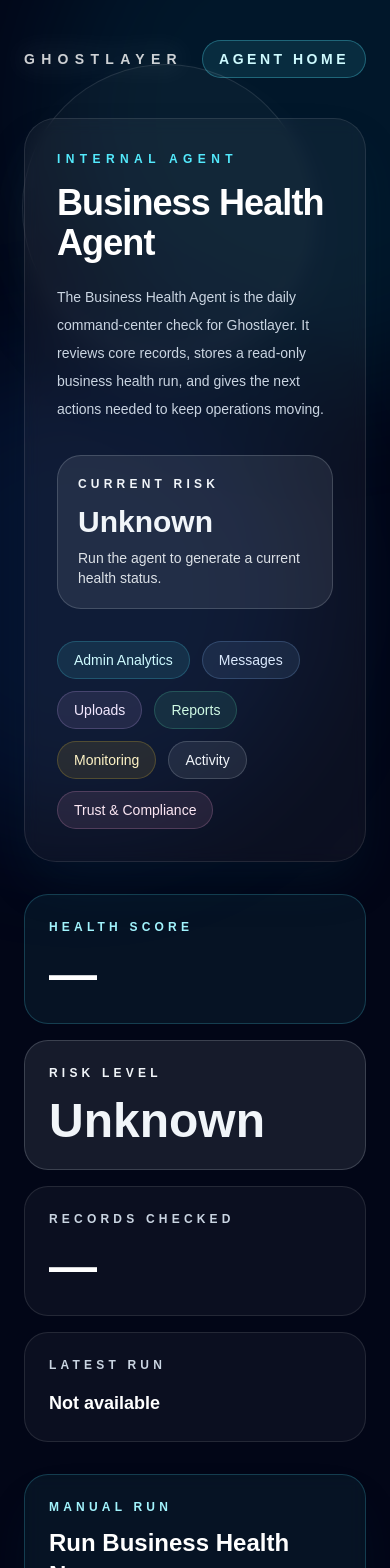
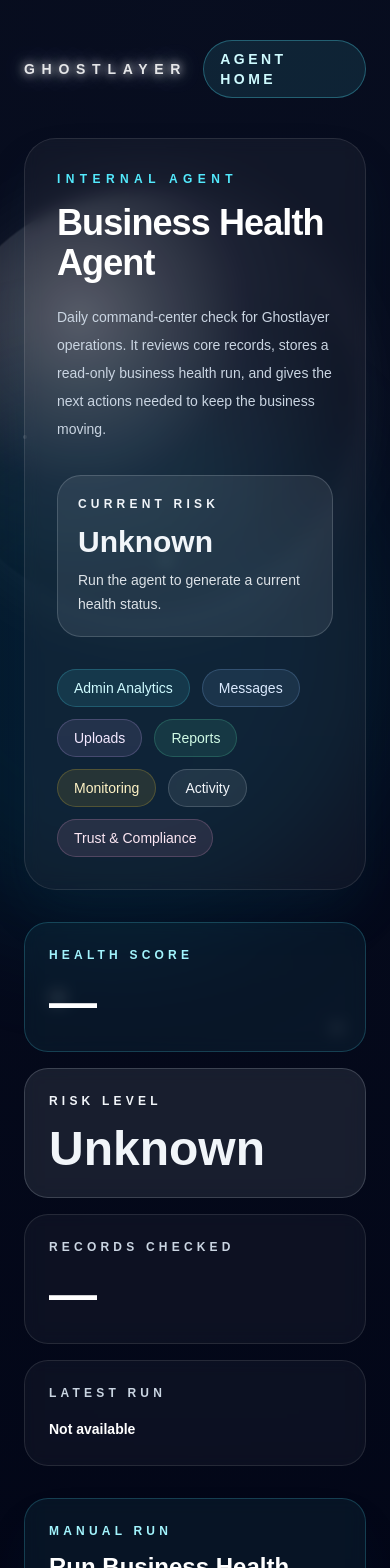
Before and after one commit to DexTheAIBusinessman/ghostlayer, a Next.js app: page /admin/agents/business-health in a window 390 px wide. Shown: the top 1568 px of the page. Built offline with nearby package versions, Linux system fonts and the light colour scheme; no server answers.

Commit message:
match business health agent visual style

```diff
--- a/app/admin/agents/business-health/page.tsx
+++ b/app/admin/agents/business-health/page.tsx
@@ -11,6 +11,12 @@ type BusinessHealthTotals = {
   readErrors?: string[];
 };
 
+type CountItem = {
+  table?: string;
+  label?: string;
+  count?: number;
+};
+
 type AgentRun = {
   id?: string;
   mode?: string;
@@ -18,11 +24,7 @@ type AgentRun = {
   finished_at?: string;
   created_at?: string;
   totals?: BusinessHealthTotals;
-  counts?: {
-    table?: string;
-    label?: string;
-    count?: number;
-  }[];
+  counts?: CountItem[];
   recommended_actions?: string[];
 };
 
@@ -103,7 +105,7 @@ export default async function BusinessHealthAgentPage() {
   const latest = runs[0];
 
   const totals = latest?.totals || {};
-  const counts = Array.isArray(latest?.counts) ? latest.counts : [];
+  const counts: CountItem[] = Array.isArray(latest?.counts) ? latest.counts : [];
   const healthScore = totals.healthScore ?? "—";
   const risk = totals.risk || "unknown";
   const riskLabel = totals.riskLabel || "Unknown";
@@ -116,17 +118,26 @@ export default async function BusinessHealthAgentPage() {
   return (
     <main className="relative min-h-screen overflow-hidden bg-[#020617] px-6 py-10 text-white">
       <div className="pointer-events-none absolute inset-0">
-        <div className="absolute right-[-12rem] top-[-10rem] h-[34rem] w-[34rem] rounded-full bg-cyan-500/10 blur-3xl" />
-        <div className="absolute left-[-10rem] top-[22rem] h-[30rem] w-[30rem] rounded-full bg-blue-500/10 blur-3xl" />
-        <div className="absolute bottom-[-14rem] right-[12rem] h-[34rem] w-[34rem] rounded-full bg-purple-500/10 blur-3xl" />
-        <div className="absolute right-20 top-16 h-72 w-72 rounded-full border border-white/10 bg-white/[0.03] shadow-2xl shadow-white/5" />
+        <div className="absolute inset-0 bg-[radial-gradient(circle_at_50%_0%,rgba(15,23,42,0.45),rgba(2,6,23,0.98)_55%,#020617_100%)]" />
+
+        <div className="moonGlow absolute right-[8%] top-[6%] h-[27rem] w-[27rem] rounded-full bg-[radial-gradient(circle_at_35%_30%,rgba(255,255,255,0.72),rgba(148,163,184,0.20)_42%,rgba(30,41,59,0.18)_68%,rgba(15,23,42,0.08)_100%)] shadow-[0_0_90px_rgba(255,255,255,0.18)]" />
+
+        <div className="absolute left-[6%] top-[14%] h-1 w-1 rounded-full bg-white/70 starTwinkle" />
+        <div className="absolute left-[14%] top-[32%] h-1.5 w-1.5 rounded-full bg-white/70 starTwinkleSlow" />
+        <div className="absolute left-[18%] bottom-[18%] h-1 w-1 rounded-full bg-cyan-100/70 starTwinkle" />
+        <div className="absolute right-[13%] top-[33%] h-1 w-1 rounded-full bg-white/70 starTwinkleSlow" />
+        <div className="absolute right-[7%] bottom-[22%] h-1.5 w-1.5 rounded-full bg-white/60 starTwinkle" />
+        <div className="absolute left-[42%] top-[18%] h-1 w-1 rounded-full bg-cyan-100/70 starTwinkleSlow" />
+
+        <div className="absolute left-[-10rem] top-[24rem] h-[34rem] w-[34rem] rounded-full bg-cyan-500/10 blur-3xl" />
+        <div className="absolute bottom-[-14rem] right-[16rem] h-[34rem] w-[34rem] rounded-full bg-blue-500/10 blur-3xl" />
       </div>
 
       <div className="relative mx-auto max-w-6xl">
         <div className="mb-10 flex items-center justify-between gap-4">
           <Link
             href="/admin/analytics"
-            className="tracking-[0.45em] text-sm font-semibold text-white/80 drop-shadow-[0_0_14px_rgba(255,255,255,0.45)] transition hover:text-white"
+            className="ghostlayerLogoPulse text-sm font-semibold tracking-[0.48em] text-white/85 transition hover:text-white"
           >
             GHOSTLAYER
           </Link>
@@ -148,10 +159,10 @@ export default async function BusinessHealthAgentPage() {
               <h1 className="mt-4 text-4xl font-bold tracking-tight md:text-5xl">
                 Business Health Agent
               </h1>
-              <p className="mt-5 max-w-3xl text-sm leading-7 text-slate-300 md:text-base">
-                The Business Health Agent is the daily command-center check for Ghostlayer.
-                It reviews core records, stores a read-only business health run, and gives
-                the next actions needed to keep operations moving.
+              <p className="mt-5 max-w-3xl text-sm leading-7 text-slate-300">
+                Daily command-center check for Ghostlayer operations. It reviews core records,
+                stores a read-only business health run, and gives the next actions needed to
+                keep the business moving.
               </p>
             </div>
 
@@ -160,7 +171,7 @@ export default async function BusinessHealthAgentPage() {
                 Current Risk
               </p>
               <p className="mt-3 text-3xl font-bold">{riskLabel}</p>
-              <p className="mt-2 max-w-xs text-sm opacity-90">{riskCopy(risk)}</p>
+              <p className="mt-2 max-w-xs text-sm leading-6 opacity-90">{riskCopy(risk)}</p>
             </div>
           </div>
 
@@ -190,32 +201,32 @@ export default async function BusinessHealthAgentPage() {
         </header>
 
         <section className="mt-8 grid gap-4 md:grid-cols-4">
-          <div className="rounded-3xl border border-cyan-300/20 bg-cyan-300/[0.06] p-6">
+          <div className="rounded-3xl border border-cyan-300/20 bg-cyan-300/[0.06] p-6 backdrop-blur">
             <p className="text-xs font-semibold uppercase tracking-[0.35em] text-cyan-200">
               Health Score
             </p>
             <p className="mt-4 text-5xl font-bold">{healthScore}</p>
           </div>
 
-          <div className={`rounded-3xl border p-6 ${riskClasses(risk)}`}>
+          <div className={`rounded-3xl border p-6 backdrop-blur ${riskClasses(risk)}`}>
             <p className="text-xs font-semibold uppercase tracking-[0.35em]">
               Risk Level
             </p>
             <p className="mt-4 text-5xl font-bold">{riskLabel}</p>
           </div>
 
-          <div className="rounded-3xl border border-white/10 bg-white/[0.04] p-6">
+          <div className="rounded-3xl border border-white/10 bg-white/[0.04] p-6 backdrop-blur">
             <p className="text-xs font-semibold uppercase tracking-[0.35em] text-slate-300">
               Records Checked
             </p>
             <p className="mt-4 text-5xl font-bold">{totals.totalRecords ?? "—"}</p>
           </div>
 
-          <div className="rounded-3xl border border-white/10 bg-white/[0.04] p-6">
+          <div className="rounded-3xl border border-white/10 bg-white/[0.04] p-6 backdrop-blur">
             <p className="text-xs font-semibold uppercase tracking-[0.35em] text-slate-300">
               Latest Run
             </p>
-            <p className="mt-4 text-lg font-semibold">
+            <p className="mt-4 text-sm font-semibold leading-6">
               {formatDate(latest?.finished_at || latest?.created_at)}
             </p>
           </div>
@@ -226,7 +237,7 @@ export default async function BusinessHealthAgentPage() {
         </section>
 
         {error ? (
-          <section className="mt-8 rounded-3xl border border-red-300/20 bg-red-300/10 p-6 text-red-100">
+          <section className="mt-8 rounded-3xl border border-red-300/20 bg-red-300/10 p-6 text-sm leading-6 text-red-100 backdrop-blur">
             {error}
           </section>
         ) : null}
@@ -238,7 +249,7 @@ export default async function BusinessHealthAgentPage() {
             </p>
             <h2 className="mt-3 text-2xl font-semibold">Recommended Actions</h2>
             <p className="mt-2 text-sm leading-6 text-slate-300">
-              These are the items Ghostlayer should review first before spending time on lower-priority admin work.
+              Review these before spending time on lower-priority admin work.
             </p>
 
             {recommendedActions.length ? (
@@ -254,7 +265,7 @@ export default async function BusinessHealthAgentPage() {
                 ))}
               </ol>
             ) : (
-              <p className="mt-5 rounded-2xl border border-white/10 bg-black/20 p-4 text-sm text-slate-300">
+              <p className="mt-5 rounded-2xl border border-white/10 bg-black/20 p-4 text-sm leading-6 text-slate-300">
                 No run has been recorded yet. Run the agent to generate actions.
               </p>
             )}
@@ -275,7 +286,8 @@ export default async function BusinessHealthAgentPage() {
             </div>
 
             <div className="mt-6 rounded-2xl border border-amber-300/20 bg-amber-300/10 p-4 text-sm leading-6 text-amber-100">
-              This agent is read-only. It should recommend action, not automatically change customer accounts, billing, reports, or messages.
+              This agent is read-only. It should recommend action, not automatically change
+              customer accounts, billing, reports, or messages.
             </div>
           </div>
         </section>
@@ -288,7 +300,7 @@ export default async function BusinessHealthAgentPage() {
 
           <div className="mt-6 grid gap-4 md:grid-cols-2 lg:grid-cols-3">
             {counts.length ? (
-              counts.map((item: { table?: string; label?: string; count?: number }, index: number) => (
+              counts.map((item: CountItem, index: number) => (
                 <div key={item.table || item.label || index} className="rounded-2xl border border-white/10 bg-black/20 p-5">
                   <p className="text-xs uppercase tracking-[0.25em] text-slate-400">
                     {item.label || item.table || "Unknown"}
@@ -302,8 +314,9 @@ export default async function BusinessHealthAgentPage() {
           </div>
 
           {readErrorCount > 0 ? (
-            <div className="mt-6 rounded-2xl border border-yellow-300/20 bg-yellow-300/10 p-4 text-sm text-yellow-100">
-              {readErrorCount} table read issue{readErrorCount === 1 ? "" : "s"} found. Check Supabase table access or table names.
+            <div className="mt-6 rounded-2xl border border-yellow-300/20 bg-yellow-300/10 p-4 text-sm leading-6 text-yellow-100">
+              {readErrorCount} table read issue{readErrorCount === 1 ? "" : "s"} found.
+              Check Supabase table access or table names.
             </div>
           ) : null}
         </section>
@@ -326,7 +339,7 @@ export default async function BusinessHealthAgentPage() {
                   <div key={run.id || run.created_at} className="rounded-2xl border border-white/10 bg-black/20 p-5">
                     <div className="flex flex-wrap items-center justify-between gap-3">
                       <div>
-                        <p className="font-semibold">
+                        <p className="text-sm font-semibold">
                           {formatDate(run.finished_at || run.created_at)}
                         </p>
                         <p className="mt-1 text-sm text-slate-400">
@@ -340,7 +353,7 @@ export default async function BusinessHealthAgentPage() {
                     </div>
 
                     {actions.length ? (
-                      <ul className="mt-4 list-disc space-y-2 pl-5 text-sm text-slate-300">
+                      <ul className="mt-4 list-disc space-y-2 pl-5 text-sm leading-6 text-slate-300">
                         {actions.slice(0, 4).map((action: string, index: number) => (
                           <li key={`${run.id}-${index}`}>{action}</li>
                         ))}
@@ -355,6 +368,69 @@ export default async function BusinessHealthAgentPage() {
           </div>
         </section>
       </div>
+
+      <style>{`
+        .ghostlayerLogoPulse {
+          display: inline-block;
+          color: rgba(255, 255, 255, 0.88);
+          animation: ghostlayerLogoPulseGlow 2.4s ease-in-out infinite;
+          will-change: opacity, text-shadow;
+        }
+
+        @keyframes ghostlayerLogoPulseGlow {
+          0%, 100% {
+            opacity: 0.72;
+            text-shadow:
+              0 0 5px rgba(255,255,255,0.40),
+              0 0 12px rgba(96,165,250,0.18),
+              0 0 22px rgba(59,130,246,0.12);
+          }
+          50% {
+            opacity: 1;
+            text-shadow:
+              0 0 10px rgba(255,255,255,0.95),
+              0 0 22px rgba(255,255,255,0.72),
+              0 0 42px rgba(147,197,253,0.58),
+              0 0 72px rgba(59,130,246,0.38);
+          }
+        }
+
+        .moonGlow {
+          animation: moonGlowPulse 6s ease-in-out infinite;
+        }
+
+        @keyframes moonGlowPulse {
+          0%, 100% {
+            opacity: 0.42;
+            filter: blur(0px);
+            transform: scale(0.98);
+          }
+          50% {
+            opacity: 0.76;
+            filter: blur(0.5px);
+            transform: scale(1.02);
+          }
+        }
+
+        .starTwinkle {
+          animation: starTwinkle 2.8s ease-in-out infinite;
+        }
+
+        .starTwinkleSlow {
+          animation: starTwinkle 4.2s ease-in-out infinite;
+        }
+
+        @keyframes starTwinkle {
+          0%, 100% {
+            opacity: 0.18;
+            box-shadow: 0 0 0 rgba(255,255,255,0);
+          }
+          50% {
+            opacity: 0.95;
+            box-shadow: 0 0 12px rgba(255,255,255,0.65);
+          }
+        }
+      `}</style>
     </main>
   );
 }
```
